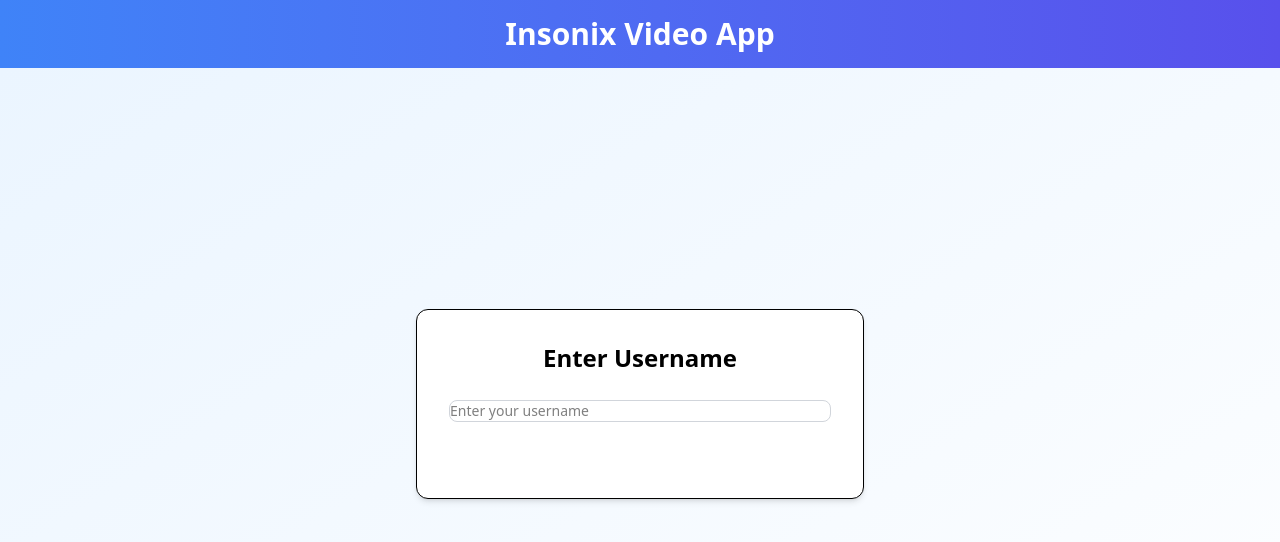
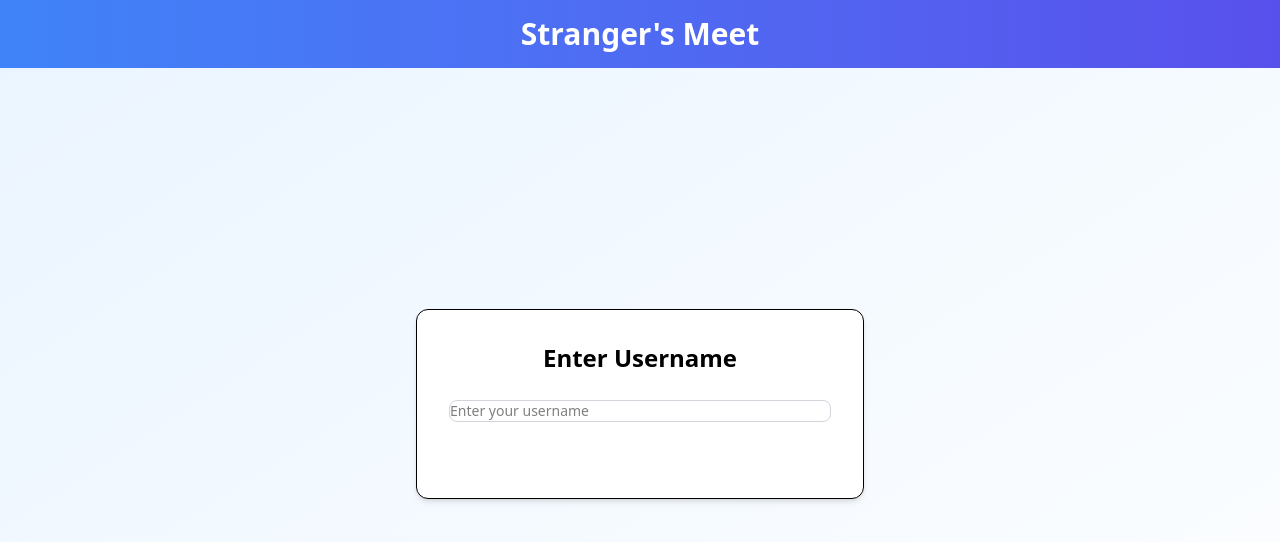
Before and after one commit to sandeep3158/VideoChatAppFE, a React (Vite) app: page / in a window 1280 px wide. Shown: the top 542 px of the page. Built offline with nearby package versions, Linux system fonts and the light colour scheme; no server answers.

Commit message:
update title

```diff
--- a/src/components/Header.tsx
+++ b/src/components/Header.tsx
@@ -4,7 +4,7 @@
   return (
     <header className="bg-gradient-to-r from-blue-500 to-indigo-600 p-4 shadow-lg">
       <div className="container mx-auto flex items-center justify-center">
-        <h1 className="text-white text-3xl font-bold">Insonix Video App</h1>
+        <h1 className="text-white text-3xl font-bold">Stranger's Meet</h1>
       </div>
     </header>
   );
```
